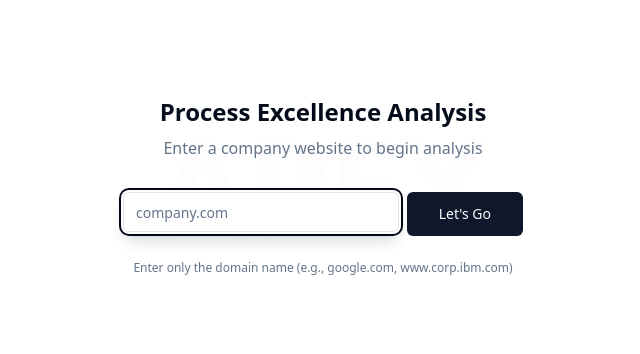
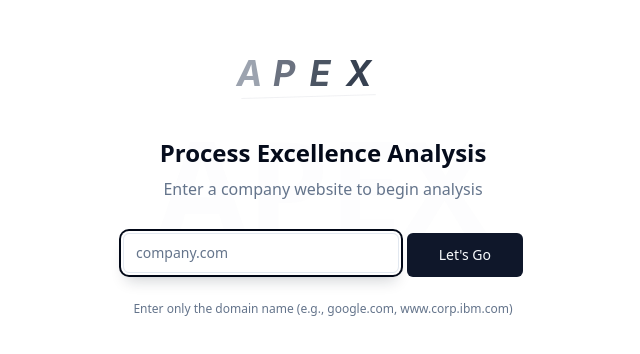
Before and after one commit to osipov-cognizant/vibe-doc-scribe, a React (Vite) app: page / in a window 1280 px wide. Shown: the part 214-568 px from the top of the page, without its empty margins (317-957 px from the left). Built offline with nearby package versions, Linux system fonts and the light colour scheme.

Commit message:
Add logo to landing page
Place the logo from src/assets/apex-logo.svg on the landing page, above the search box.

```diff
--- a/src/pages/Landing.tsx
+++ b/src/pages/Landing.tsx
@@ -3,6 +3,7 @@ import { useNavigate } from "react-router-dom";
 import { Button } from "@/components/ui/button";
 import { Input } from "@/components/ui/input";
 import { useToast } from "@/hooks/use-toast";
+import apexLogo from "@/assets/apex-logo.svg";
 
 const Landing = () => {
   const [url, setUrl] = useState("");
@@ -70,6 +71,13 @@ const Landing = () => {
       <div className="relative z-10 w-full max-w-md px-6 animate-fade-in-down">
         <form onSubmit={handleSubmit} className="space-y-6">
           <div className="text-center mb-8">
+            <div className="flex justify-center mb-6">
+              <img
+                src={apexLogo}
+                alt="APEX Logo"
+                className="w-48 h-auto animate-fade-in"
+              />
+            </div>
             <h2 className="text-2xl font-semibold text-foreground mb-2 bg-gradient-to-r from-foreground via-primary to-foreground bg-[length:200%_100%] bg-clip-text text-transparent animate-text-shimmer">
               Process Excellence Analysis
             </h2>
```
